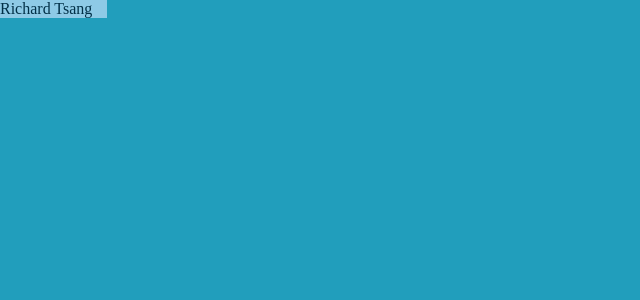
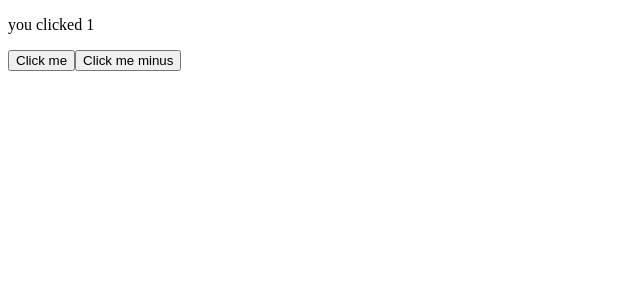
Before and after one commit to r7chardgh/r7chardgh.github.io, a React app: page / in a window 1280 px wide. Shown: the top 300 px of the page, without its empty margins (0-640 px from the left). Built offline with nearby package versions, Linux system fonts and the light colour scheme.

Commit message:
try react 18

```diff
--- a/components/App.js
+++ b/components/App.js
@@ -1,14 +1,31 @@
-import React, { Component } from "react";
-import Card from './Card.js';
+import React,{useState} from "react";
 
-class App extends Component {
-  render() {
-    return (
-      <div>
-        <Card/>
-      </div>
-    );
+const App = () =>{
+  const [count,setCount] = useState(1);
+  function increaseCounterHandler() {
+    setCount((x)=>x+1);
+    setCount((x)=>x+2);
+
   }
+  function increaseCounterAsyncHandler() {
+    setTimeout(() => {
+       setCount((x)=>x+1);
+    setCount((x)=>x+2);
+    }, 200);
+
+
+  }
+  return (
+    <div className="container">
+      <p>you clicked {count}</p>
+      <button onClick={increaseCounterHandler}>
+          Click me
+        </button>
+      <button onClick={increaseCounterAsyncHandler}>
+          Click me minus
+        </button>
+    </div>
+  );
 }
 
 export default App;
--- a/package.json
+++ b/package.json
@@ -18,6 +18,9 @@
   },
   "homepage": "https://github.com/r7chardgh/r7chardgh.github.io#readme",
   "dependencies": {
+    "@emotion/react": "^11.10.6",
+    "@emotion/styled": "^11.10.6",
+    "@mui/material": "^5.11.10",
     "react": "^18.2.0",
     "react-dom": "^18.2.0"
   },
--- a/styles/main.scss
+++ b/styles/main.scss
@@ -1,12 +1,19 @@
 //theme
-$mainColor: #219ebc;
-$secondColor:#023047;
-$thirdColor: #8ecae6;
+$mainColor: #0D2B35;
+$secondColor:#3B3838;
+$thirdColor: #9EC3D0;
+$white: #f0f0f0;
+$lightgrey:#D9D9D9;
 
 
 body{
     margin: 0;
-    background-color: $mainColor;
+    background-color: $white;
+}
+#root{
     display: grid;
-    grid-template-columns: 1fr 10fr 1fr;
+    grid-template-columns: repeat(24, 1fr);
+    max-width: 1920px;
+    background-color: $white;
+    margin:auto;
 }
--- /dev/null
+++ b/styles/nav.scss
@@ -0,0 +1,4 @@
+.nav{
+    display: flex;
+    background-color: aqua;
+}
```
Also changed, not shown: components/nav.js (added, +8 -0 lines), src/index.js (+5 -6 lines).
